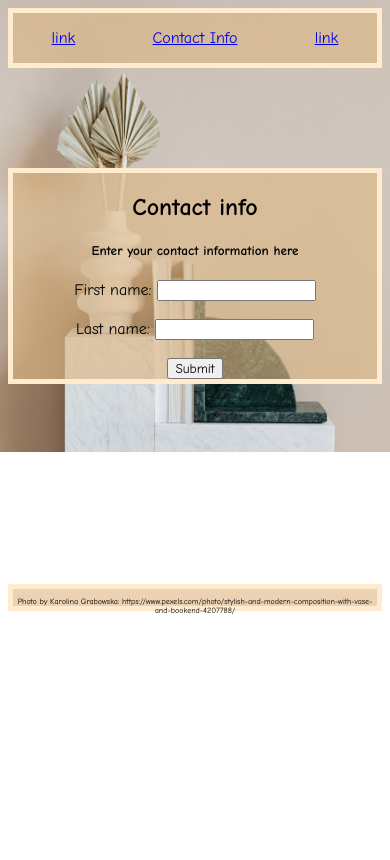
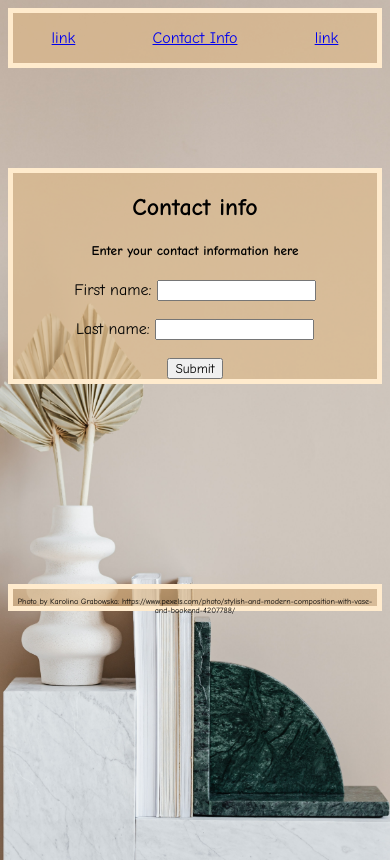
Before and after one commit to Karlfranzia/landing-page, a plain HTML site: page index.html in a window 390 px wide. Drawn offline with Linux system fonts and the light colour scheme.

Commit message:
fixed phone layout

```diff
--- a/assets/style-sheet.css
+++ b/assets/style-sheet.css
@@ -26,6 +26,7 @@ body{
     background-size:     cover;
     background-repeat:   no-repeat;
     background-position: center center;
+
 }
 
 #contact-info{
@@ -49,3 +50,11 @@ body{
     text-align: center;
 
 }
+
+@media screen and (max-width: 768px) {
+
+    body{
+        height: 100vh;
+    }
+
+}
```
